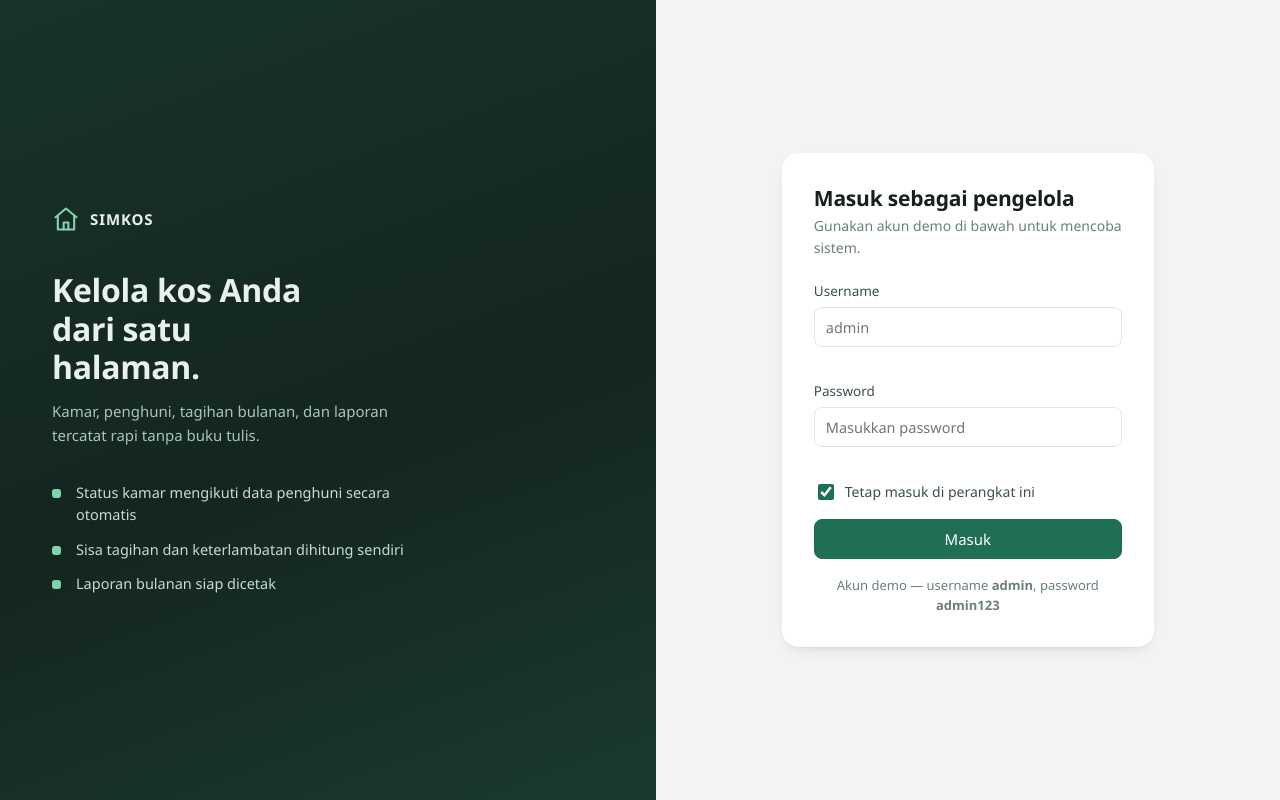
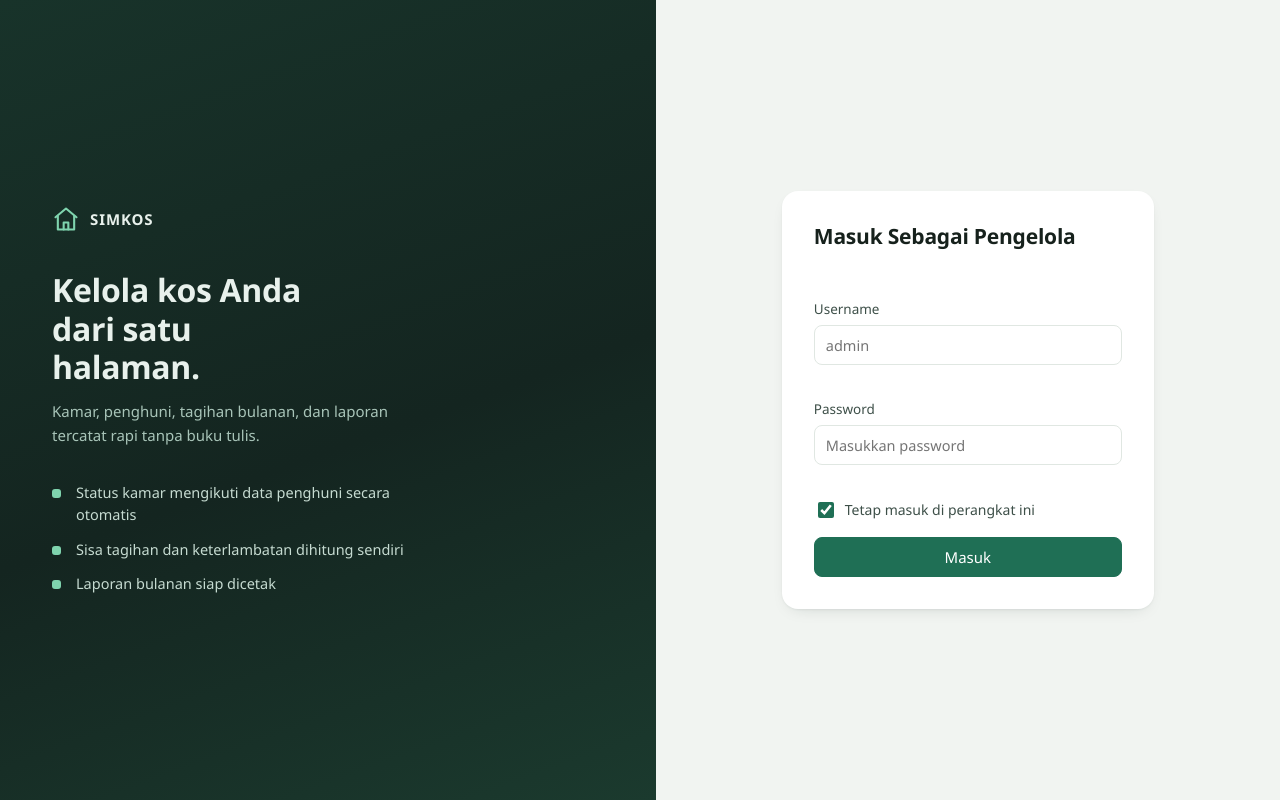
Before and after one commit to Nazwa1416/SIMKOS, a website: page index.html in a window 1280 px wide. Drawn offline with Linux system fonts and the light colour scheme.

Commit message:
Update index.html

```diff
--- a/index.html
+++ b/index.html
@@ -27,8 +27,8 @@
 
   <section class="login__panel">
     <div class="login__box">
-      <h1>Masuk sebagai pengelola</h1>
-      <p class="muted">Gunakan akun demo di bawah untuk mencoba sistem.</p>
+      <h1>Masuk Sebagai Pengelola</h1>
+      <br><br>
 
       <form id="loginForm" novalidate>
         <label class="field">
@@ -49,7 +49,6 @@
         </label>
 
         <button class="btn btn--primary btn--block" type="submit">Masuk</button>
-        <p class="login__hint">Akun demo — username <b>admin</b>, password <b>admin123</b></p>
       </form>
     </div>
   </section>
```
